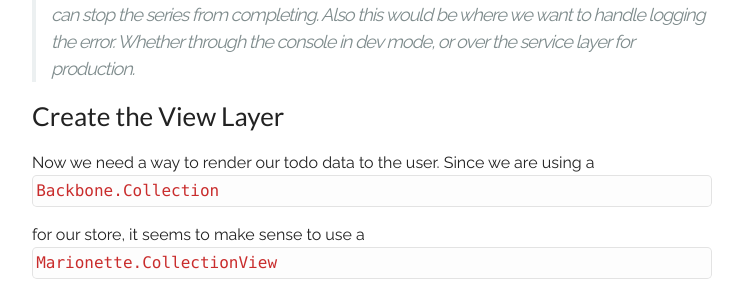
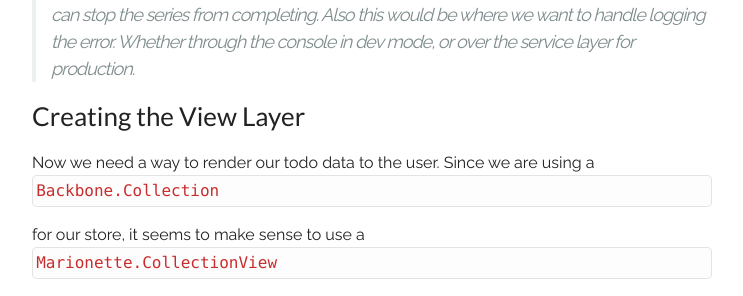
Before and after one commit to kkemple/kkemple.github.io, a Jekyll site: the page built from _posts/2015-01-09-flux-architecture-in-a-backbone-and-marionette-app.md, in a window 1280 px wide and 900 px high, scrolled down 4683 px. Shown: the part 160-456 px from the top of the window, without its empty margins (268-1011 px from the left). Built offline with Jekyll 4.4.1, drawn with Linux system fonts in a browser that asks for light colours; comment, search, counter and statistics services are not loaded.

Commit message:
fixed typo

```diff
--- a/_posts/2015-01-09-flux-architecture-in-a-backbone-and-marionette-app.md
+++ b/_posts/2015-01-09-flux-architecture-in-a-backbone-and-marionette-app.md
@@ -126,7 +126,7 @@
 > If we were to encounter an error we would want to pass that in to the callback, this way we can stop the series from completing. Also this would be where we want to handle logging the error. Whether through the console in dev mode, or over the service layer for production.
 
 
-### Create the View Layer
+### Creating the View Layer
 
 Now we need a way to render our todo data to the user. Since we are using a `Backbone.Collection` for our store, it seems to make sense to use a `Marionette.CollectionView` to render our store's data, but we want a smart list view so we can have the functionality to add todos, so we will use a `Marionette.CompositeView`.
 
```
